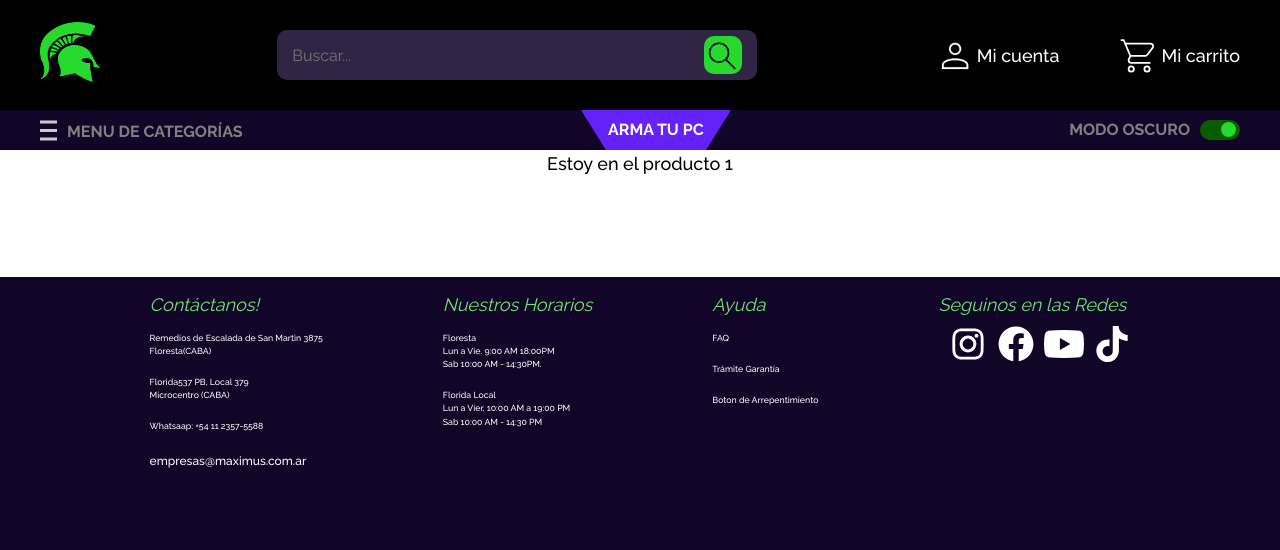
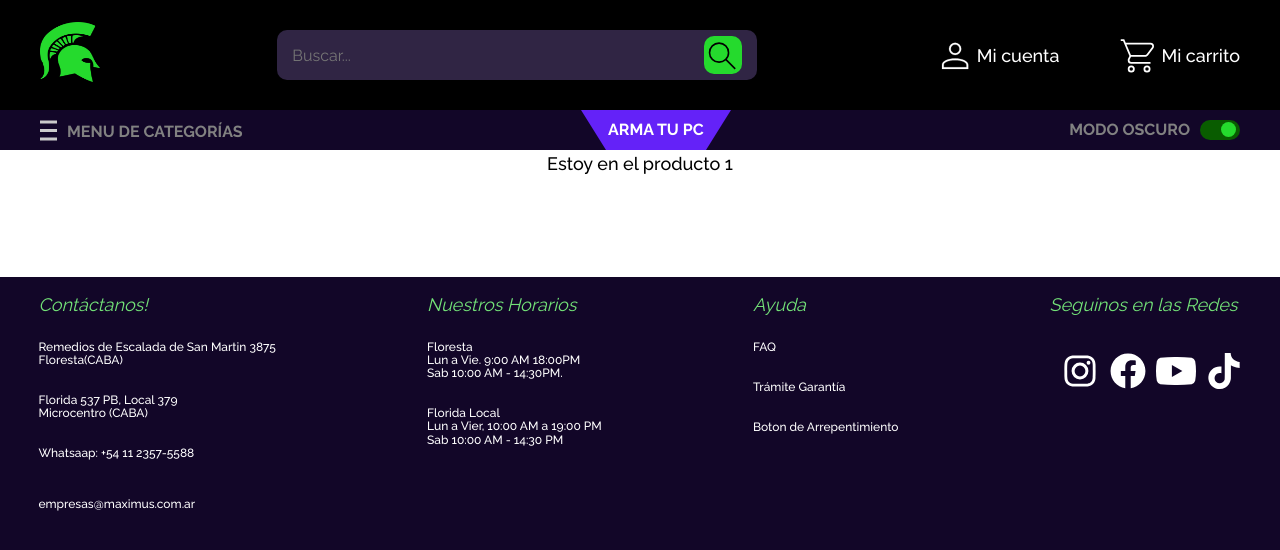
Before and after one commit to CoraYako/spartan-hardware, a Next.js app in the folder Client/: page /product/1 in a window 1280 px wide. Shown: the top 550 px of the page. Built offline with nearby package versions, Linux system fonts and the light colour scheme; a web font is replaced by a local one.

Commit message:
Update:cardRecommend

```diff
--- /dev/null
+++ b/Client/components/common/CardRecommend.js
@@ -0,0 +1,3 @@
+export default CardRecommend = () => {
+  //card
+}
--- a/Client/components/common/Footer.js
+++ b/Client/components/common/Footer.js
@@ -13,13 +13,14 @@ export const Footer = () => {
         <Item>
           <h6  className='title'> Contáctanos!</h6>
           &nbsp;
-          <Link href="#">
+          &nbsp;
+          <Link href="https://goo.gl/maps/ee8VUcUW2sCa14XQ6">
             <p>Remedios de Escalada de San Martin 3875</p>
             <p>Floresta(CABA)</p>
           </Link>
           <br/>
-          <Link href='#'>
-            <p>Florida537 PB, Local 379</p>
+          <Link href='https://goo.gl/maps/bTbq5mB3SZBayFGZA'>
+            <p>Florida 537 PB, Local 379</p>
             <p>Microcentro (CABA)</p>
           </Link>
           &nbsp;
@@ -31,6 +32,7 @@ export const Footer = () => {
         </Item>
         <Item>
           <h6 className='title'>Nuestros Horarios</h6>
+          &nbsp;
           &nbsp;
           <Link href='#'>
             <p>Floresta<br/>
@@ -47,6 +49,7 @@ export const Footer = () => {
         <Item>
           <h6 className='title'>Ayuda</h6>
           &nbsp;
+          &nbsp;
           <Link href='#'>
             <p>FAQ</p>
           </Link>
@@ -61,6 +64,7 @@ export const Footer = () => {
         </Item>
         <Item>
           <h6 className='title'>Seguinos en las Redes</h6>
+          <br/>
           <Link className='inst' href='#'>
             <IcoInstagram />
           </Link>
@@ -87,20 +91,30 @@ const FooterContainer = styled.div`
   padding: 2rem 0;
   margin-top: 10rem;
   .container{
+    margin-left: 3%;
+    margin-right: 3%;
     display: flex;
-    justify-content: center;
-    gap: 120px;
-    font-size: 12px;
+
+    justify-content: space-between;
+    gap: 5em;
+
 
   }
  `
 const Item = styled.div`
+
   .title {
     font-style: italic;
     color: var(--primaryGreen2)
   }
+  p{
+    font-size: 12px;
+  }
   p:hover{
     color:var(--primaryGreen2)
+  }
+  a {
+    font-size: 12px;
   }
   a:hover{
     color:var(--primaryGreen2)
```
